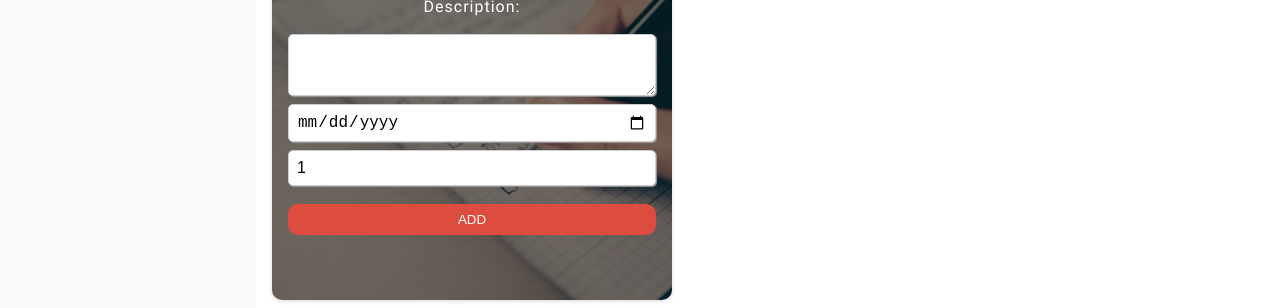
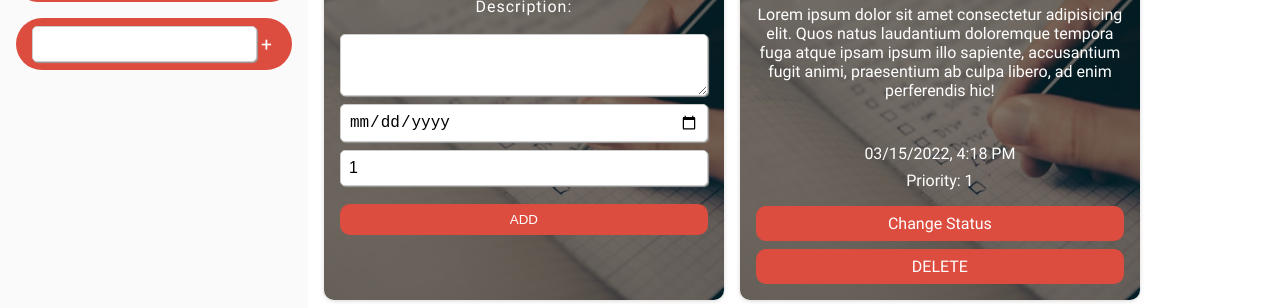
Before and after one commit to NabilHadi/todo-list, a website built with webpack: page dist/index.html in a window 1280 px wide. Shown: the part 180-488 px from the top of the page. Built offline with nearby package versions, Linux system fonts and the light colour scheme.

Commit message:
added abilty to add projects

```diff
--- a/src/display-controller.js
+++ b/src/display-controller.js
@@ -10,6 +10,7 @@ import cogIcon from "./assests/cog.png";
 import TodoView from "./todo-view";
 import Todo from "./factories/todo";
 import { el } from "date-fns/locale";
+import Project from "./factories/project";
 
 const DisplayController = (function () {
   const contentDiv = document.querySelector("#content");
@@ -92,6 +93,7 @@ const DisplayController = (function () {
   }
 
   function renderSidebarComponent(sidebarDiv, projects) {
+    sidebarDiv.innerHTML = "";
     const ul = document.createElement("ul");
     ul.classList.add("sidebar-projects-ul");
     sidebarDiv.append(ul);
@@ -104,8 +106,47 @@ const DisplayController = (function () {
       li.addEventListener("click", (event) => {
         renderMainContentComponent(mainContentDiv, project);
       });
+
+      const deleteBtn = createHTMLElement({
+        elementType: "span",
+        textContent: "X",
+        classList: ["project-delete-btn"],
+      });
+      deleteBtn.addEventListener("click", (event) => {
+        event.stopPropagation();
+        ProjectsManager.deleteProject(project.id);
+        li.remove();
+        renderMainContentComponent(mainContentDiv);
+      });
+      li.append(deleteBtn);
       ul.append(li);
     }
+
+    const newProjectLi = createHTMLElement({
+      elementType: "li",
+      classList: ["project-item", "btn"],
+    });
+    const newProjectInput = createHTMLElement({ elementType: "input" });
+    newProjectLi.append(newProjectInput);
+    const newProjectBtn = createHTMLElement({
+      elementType: "span",
+      textContent: "+",
+      classList: ["project-add-btn"],
+    });
+
+    newProjectBtn.addEventListener("click", (event) => {
+      event.stopPropagation();
+
+      if (newProjectInput.value === "") {
+        newProjectInput.classList.add("error-input");
+        return;
+      }
+      newProjectInput.classList.remove("error-input");
+      ProjectsManager.addProject(new Project({ name: newProjectInput.value }));
+      renderSidebarComponent(sidebarDiv, ProjectsManager.projectsArray);
+    });
+    newProjectLi.append(newProjectBtn);
+    ul.append(newProjectLi);
 
     return sidebarDiv;
   }
@@ -115,6 +156,8 @@ const DisplayController = (function () {
     const ul = document.createElement("ul");
     ul.classList.add("main-content-todos-ul");
     mainContentDiv.append(ul);
+
+    if (!project) return mainContentDiv;
 
     const form = newTodoForm();
     form.addEventListener("submit", function (event) {
@@ -132,12 +175,10 @@ const DisplayController = (function () {
       const newTodoView = new TodoView(newTodo);
       ul.append(newTodoView.createTodoView("li"));
       ProjectsManager.updateStorage();
-      // event.target.reset();
+      event.target.reset();
     });
 
     ul.append(form);
-
-    if (!project) return mainContentDiv;
 
     for (const todo of project.todos) {
       const todoView = new TodoView(todo);
--- a/src/factories/project.js
+++ b/src/factories/project.js
@@ -1,7 +1,8 @@
 import { parseTodos } from "./todo";
+import { v4 as uuidv4 } from "uuid";
 
 export default class Project {
-  constructor({ id, name, todos }) {
+  constructor({ id = uuidv4(), name, todos = [] }) {
     this.id = id;
     this.name = name;
     this.todos = todos;
--- a/src/factories/todo.js
+++ b/src/factories/todo.js
@@ -12,7 +12,7 @@ export default class Todo {
     this.id = id;
     this.title = title;
     this.description = description;
-    this.dueDate = dueDate;
+    this.dueDate = new Date(dueDate);
     this.priority = priority;
     this.isComplete = isComplete;
   }
--- a/src/index.js
+++ b/src/index.js
@@ -7,45 +7,4 @@ import DisplayController from "./display-controller";
 import ProjectsManager from "./project-manager";
 
 DisplayController.renderMainLayout();
-
-const mytodo = new Todo({
-  id: uuidv4(),
-  title: "todo title",
-  description:
-    "Lorem ipsum dolor sit amet consectetur adipisicing elit. Quos natus laudantium doloremque tempora fuga atque ipsam ipsum illo sapiente, accusantium fugit animi, praesentium ab culpa libero, ad enim perferendis hic!",
-  dueDate: new Date(),
-  priority: "1",
-});
-
-const mytodo2 = new Todo({
-  id: uuidv4(),
-  title: "todo title 2",
-  description:
-    "Lorem ipsum dolor sit amet, consectetur adipiscing elit, sed do eiusmod tempor incididunt ut labore et dolore magna aliqua. Egestas quis ipsum suspendisse ultrices gravida. Neque ornare aenean euismod elementum nisi quis eleifend.",
-  dueDate: new Date(),
-  priority: "2",
-});
-
-const mytodo3 = new Todo({
-  id: uuidv4(),
-  title: "todo title 3",
-  description:
-    "Lorem ipsum dolor sit amet, consectetur adipiscing elit, sed do eiusmod tempor incididunt ut labore et dolore magna aliqua. Amet nisl purus in mollis nunc sed.",
-  dueDate: new Date(),
-  priority: "3",
-  isComplete: true,
-});
-
-const defaultProject = new Project({
-  id: uuidv4(),
-  name: "Default Project",
-  todos: [mytodo, mytodo3],
-});
-
-const anotherProject = new Project({
-  id: uuidv4(),
-  name: "Another Project",
-  todos: [mytodo2],
-});
-
 // StorgeManager.storeProjects([defaultProject, anotherProject]);
--- a/src/project-manager.js
+++ b/src/project-manager.js
@@ -1,13 +1,18 @@
+import { v4 as uuidv4 } from "uuid";
+
 import { parseProjects } from "./factories/project";
 import StorgeManager from "./storage-controller";
+import Todo from "./factories/todo";
+import Project from "./factories/project";
 
 const ProjectsManager = (function () {
   const storedProjects = parseProjects(JSON.parse(StorgeManager.getProjects()));
-  const projectsArray = storedProjects ? storedProjects : [];
+  const projectsArray = storedProjects ? storedProjects : getDefaultProjets();
   console.log(projectsArray);
 
   const addProject = (project) => {
     projectsArray.push(project);
+    updateStorage();
   };
 
   const deleteProject = (projectId) => {
@@ -17,6 +22,7 @@ const ProjectsManager = (function () {
     if (projectIndex !== -1) {
       projectsArray.splice(projectIndex, 1);
     }
+    updateStorage();
     return projectIndex;
   };
 
@@ -34,8 +40,56 @@ const ProjectsManager = (function () {
   };
 
   const updateStorage = () => {
+    if (projectsArray.length === 0) {
+      StorgeManager.clearStorage();
+      return;
+    }
     StorgeManager.storeProjects(projectsArray);
   };
+
+  function getDefaultProjets() {
+    const mytodo = new Todo({
+      id: uuidv4(),
+      title: "Lorem ipsum",
+      description:
+        "Lorem ipsum dolor sit amet consectetur adipisicing elit. Quos natus laudantium doloremque tempora fuga atque ipsam ipsum illo sapiente, accusantium fugit animi, praesentium ab culpa libero, ad enim perferendis hic!",
+      dueDate: new Date(),
+      priority: "1",
+    });
+
+    const mytodo2 = new Todo({
+      id: uuidv4(),
+      title: "ipsum lorem",
+      description:
+        "Lorem ipsum dolor sit amet, consectetur adipiscing elit, sed do eiusmod tempor incididunt ut labore et dolore magna aliqua. Egestas quis ipsum suspendisse ultrices gravida. Neque ornare aenean euismod elementum nisi quis eleifend.",
+      dueDate: new Date(),
+      priority: "2",
+    });
+
+    const mytodo3 = new Todo({
+      id: uuidv4(),
+      title: "todo title 3",
+      description:
+        "Lorem ipsum dolor sit amet, consectetur adipiscing elit, sed do eiusmod tempor incididunt ut labore et dolore magna aliqua. Amet nisl purus in mollis nunc sed.",
+      dueDate: new Date(),
+      priority: "3",
+      isComplete: true,
+    });
+
+    const defaultProject = new Project({
+      id: uuidv4(),
+      name: "Default Project",
+      todos: [mytodo, mytodo3],
+    });
+
+    const anotherProject = new Project({
+      id: uuidv4(),
+      name: "Another Project",
+      todos: [mytodo2],
+    });
+
+    return [defaultProject, anotherProject];
+  }
 
   return {
     get projectsArray() {
--- a/src/storage-controller.js
+++ b/src/storage-controller.js
@@ -9,9 +9,14 @@ const StorgeManager = (function () {
     return localStorage.getItem(projectsKey);
   };
 
+  const clearStorage = () => {
+    localStorage.clear();
+  };
+
   return {
     storeProjects,
     getProjects,
+    clearStorage,
   };
 })();
 
--- a/src/style.css
+++ b/src/style.css
@@ -57,6 +57,10 @@ input:focus {
 
 button {
   border: none;
+}
+
+.error-input {
+  border: 4px solid red;
 }
 
 .btn {
@@ -177,10 +181,28 @@ button {
   text-transform: capitalize;
   cursor: pointer;
   border-radius: 50px;
+  display: flex;
+  justify-content: space-between;
+  align-items: center;
 }
 
 .sidebar-projects-ul li:hover {
   opacity: 0.8;
+}
+
+.sidebar-projects-ul li .project-delete-btn,
+.sidebar-projects-ul li .project-add-btn {
+  padding: 4px;
+  border-radius: 8px;
+}
+
+.sidebar-projects-ul li .project-delete-btn:hover,
+.sidebar-projects-ul li .project-add-btn:hover {
+  background-color: rgba(0, 0, 0, 0.16);
+}
+
+.sidebar-projects-ul li .project-add-btn {
+  font-size: 1.2rem;
 }
 
 .main-content {
--- a/src/todo-view.js
+++ b/src/todo-view.js
@@ -29,7 +29,7 @@ export default class TodoView {
 
     const todoDueDateDiv = createHTMLElement({
       classList: ["todo-item-duedate"],
-      textContent: format(parseISO(this.todoObj.dueDate), "Pp"),
+      textContent: format(this.todoObj.dueDate, "Pp"),
     });
     li.append(todoDueDateDiv);
 
```
